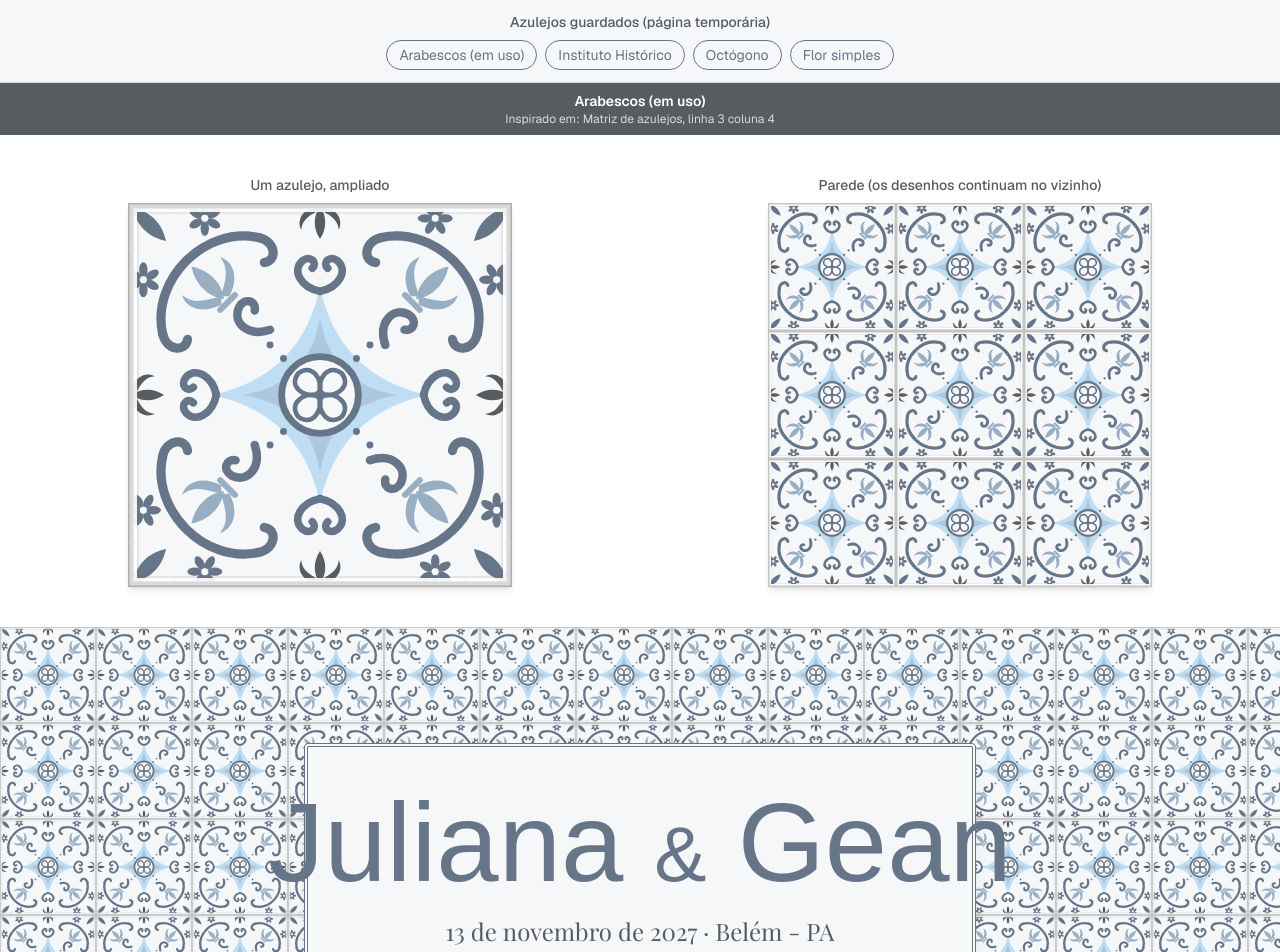
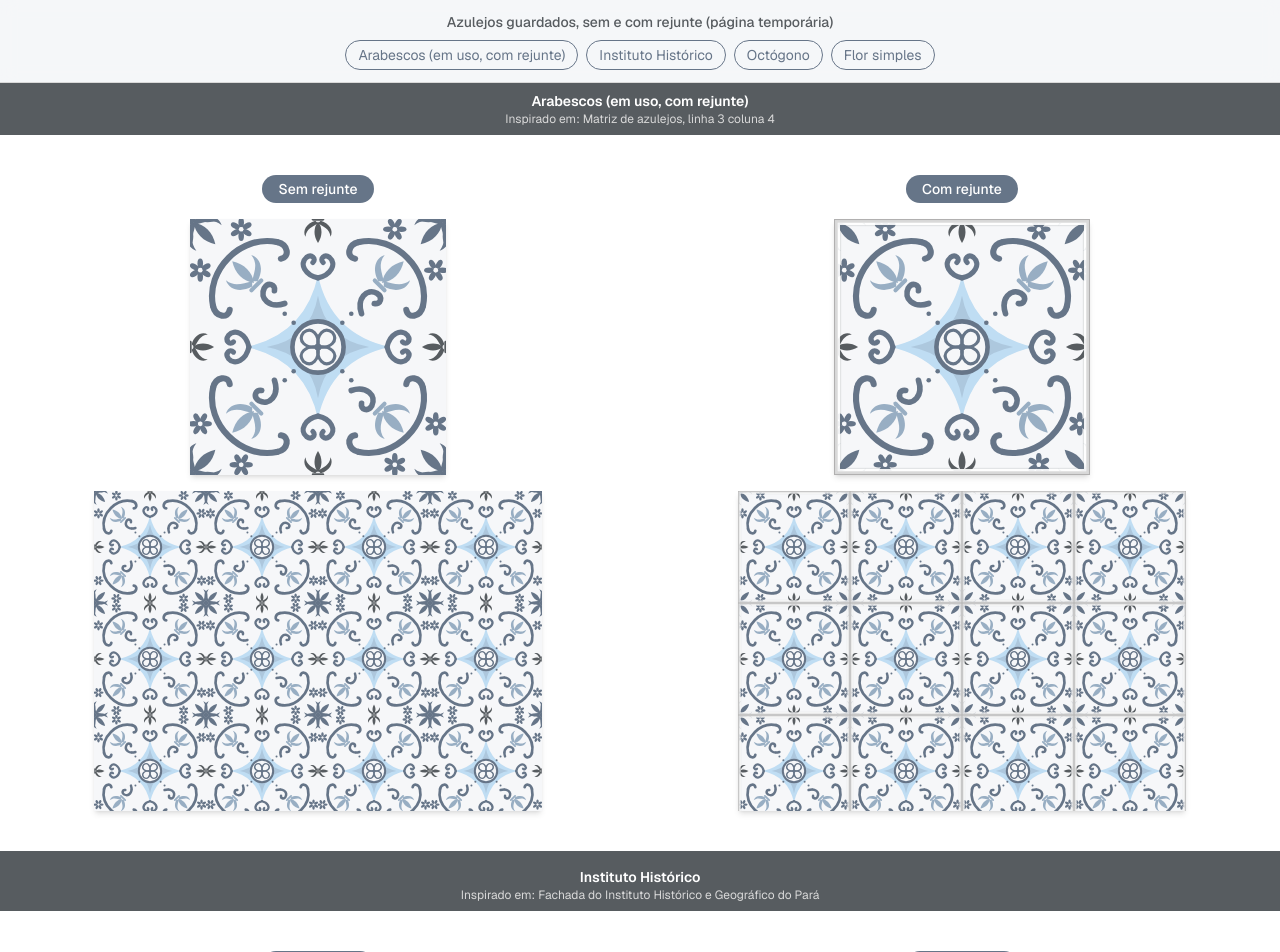
Before and after one commit to gean-costa/wedding-gj-site, a Next.js app: page /estilos/azulejo-novo in a window 1280 px wide. Shown: the top 952 px of the page. Built offline with nearby package versions, Linux system fonts and the light colour scheme; a web font is replaced by a local one.

Commit message:
Azulejos: rejunte opcional (withJoint) e vitrine com versões sem e com rejunte

```diff
--- a/src/app/estilos/azulejo-novo/page.tsx
+++ b/src/app/estilos/azulejo-novo/page.tsx
@@ -1,17 +1,32 @@
 // Página TEMPORÁRIA (não publicar): vitrine dos desenhos de azulejo guardados
-// em src/components/AzulejoDesigns.tsx. O site usa o Arabescos.
+// em src/components/AzulejoDesigns.tsx, cada um sem e com rejunte.
+// O site usa o Arabescos com rejunte.
+import type { ComponentType } from "react";
 import type { Metadata } from "next";
 import { AzulejoBackground } from "@/components/Azulejo";
 import { azulejoDesigns } from "@/components/AzulejoDesigns";
-import { wedding } from "@/lib/wedding";
 
 export const metadata: Metadata = { title: "Azulejos guardados" };
+
+function Variant({ id, label, Tile }: { id: string; label: string; Tile: ComponentType }) {
+  return (
+    <div className="flex flex-col items-center gap-4">
+      <p className="rounded-full bg-primary px-4 py-1 text-sm font-medium text-white">{label}</p>
+      <svg viewBox="0 0 100 100" className="w-56 max-w-full shadow-md sm:w-64" aria-hidden>
+        <Tile />
+      </svg>
+      <div className="relative h-64 w-full max-w-md overflow-hidden shadow-md sm:h-80">
+        <AzulejoBackground id={id} Tile={Tile} size={112} />
+      </div>
+    </div>
+  );
+}
 
 export default function AzulejoNovoPage() {
   return (
     <main className="flex-1">
       <header className="sticky top-0 z-20 border-b border-mist bg-paper/90 px-4 py-3 text-center backdrop-blur">
-        <p className="mb-2 text-sm font-medium">Azulejos guardados (página temporária)</p>
+        <p className="mb-2 text-sm font-medium">Azulejos guardados, sem e com rejunte (página temporária)</p>
         <ul className="flex flex-wrap justify-center gap-2 text-xs sm:text-sm">
           {azulejoDesigns.map((d) => (
             <li key={d.id}>
@@ -23,38 +38,15 @@ export default function AzulejoNovoPage() {
         </ul>
       </header>
 
-      {azulejoDesigns.map(({ id, name, source, Tile }) => (
+      {azulejoDesigns.map(({ id, name, source, Tile, TileComRejunte }) => (
         <section key={id} id={id} className="scroll-mt-24 border-b-8 border-ink">
           <div className="bg-ink px-4 py-2 text-center text-white">
             <p className="text-sm font-semibold">{name}</p>
             <p className="text-xs text-mist">Inspirado em: {source}</p>
           </div>
-
-          <div className="grid items-center gap-8 bg-white px-4 py-10 md:grid-cols-2">
-            <div className="flex flex-col items-center gap-2">
-              <p className="text-sm font-medium">Um azulejo, ampliado</p>
-              <svg viewBox="0 0 100 100" className="w-72 max-w-full shadow-md sm:w-96" aria-hidden>
-                <Tile />
-              </svg>
-            </div>
-            <div className="flex flex-col items-center gap-2">
-              <p className="text-sm font-medium">Parede (os desenhos continuam no vizinho)</p>
-              <div className="relative h-72 w-72 max-w-full overflow-hidden shadow-md sm:h-96 sm:w-96">
-                <AzulejoBackground id={`parede-${id}`} Tile={Tile} size={128} />
-              </div>
-            </div>
-          </div>
-
-          <div className="relative flex min-h-[480px] items-center justify-center px-4 py-14">
-            <AzulejoBackground id={`hero-${id}`} Tile={Tile} />
-            <div className="relative flex w-full max-w-2xl flex-col items-center gap-4 rounded-sm border-4 border-double border-primary bg-paper px-4 py-10 text-center shadow-lg sm:px-14">
-              <h2 className="whitespace-nowrap font-script text-[clamp(3rem,14vw,7rem)] leading-none text-primary">
-                {wedding.brideFirstName} <span className="text-[0.7em]">&</span> {wedding.groomFirstName}
-              </h2>
-              <p className="font-serif text-lg sm:text-2xl">
-                {wedding.dateLabel} · {wedding.city}
-              </p>
-            </div>
+          <div className="grid gap-10 bg-white px-4 py-10 md:grid-cols-2">
+            <Variant id={`sem-${id}`} label="Sem rejunte" Tile={Tile} />
+            <Variant id={`com-${id}`} label="Com rejunte" Tile={TileComRejunte} />
           </div>
         </section>
       ))}
--- a/src/components/AzulejoDesigns.tsx
+++ b/src/components/AzulejoDesigns.tsx
@@ -173,7 +173,7 @@ function FleurDeLis({ color }: { color: string }) {
 // Rejunte entre azulejos + brilho do esmalte na borda de cada peça. Desenhado
 // por cima do azulejo: o traço na borda é cortado ao meio, então cada lado da
 // junta mostra metade e os dois vizinhos juntos formam a junta inteira.
-function TileJoint() {
+export function TileJoint() {
   return (
     <g fill="none">
       <rect width="100" height="100" stroke="#D9D9D9" strokeWidth="3.2" />
@@ -241,8 +241,6 @@ export function TileArabesco() {
           <FleurDeLis color={INK} />
         </g>
       ))}
-
-      <TileJoint />
     </>
   );
 }
@@ -256,7 +254,6 @@ export function TileFlor() {
   return (
     <g transform="scale(1.5625)">
       <rect width="64" height="64" fill={PAPER} />
-      <rect width="64" height="64" fill="none" stroke="#D9D9D9" />
       {quarters.map((a) => (
         <ellipse key={a} cx="32" cy="18" rx="6" ry="11" fill={LIGHT} transform={`rotate(${a} 32 32)`} />
       ))}
@@ -272,9 +269,26 @@ export function TileFlor() {
   );
 }
 
-export const azulejoDesigns: { id: string; name: string; source: string; Tile: ComponentType }[] = [
-  { id: "arabesco", name: "Arabescos (em uso)", source: "Matriz de azulejos, linha 3 coluna 4", Tile: TileArabesco },
-  { id: "instituto", name: "Instituto Histórico", source: "Fachada do Instituto Histórico e Geográfico do Pará", Tile: TileInstituto },
-  { id: "octogono", name: "Octógono", source: "Matriz de azulejos, linha 1 coluna 4", Tile: TileOctogono },
-  { id: "flor", name: "Flor simples", source: "Primeira versão usada no site", Tile: TileFlor },
+// Os desenhos acima não têm rejunte; esta função cria a versão com rejunte.
+export function withJoint(Tile: ComponentType): ComponentType {
+  function TileWithJoint() {
+    return (
+      <>
+        <Tile />
+        <TileJoint />
+      </>
+    );
+  }
+  return TileWithJoint;
+}
+
+export const TileArabescoComRejunte = withJoint(TileArabesco);
+
+type Design = { id: string; name: string; source: string; Tile: ComponentType; TileComRejunte: ComponentType };
+
+export const azulejoDesigns: Design[] = [
+  { id: "arabesco", name: "Arabescos (em uso, com rejunte)", source: "Matriz de azulejos, linha 3 coluna 4", Tile: TileArabesco, TileComRejunte: TileArabescoComRejunte },
+  { id: "instituto", name: "Instituto Histórico", source: "Fachada do Instituto Histórico e Geográfico do Pará", Tile: TileInstituto, TileComRejunte: withJoint(TileInstituto) },
+  { id: "octogono", name: "Octógono", source: "Matriz de azulejos, linha 1 coluna 4", Tile: TileOctogono, TileComRejunte: withJoint(TileOctogono) },
+  { id: "flor", name: "Flor simples", source: "Primeira versão usada no site", Tile: TileFlor, TileComRejunte: withJoint(TileFlor) },
 ];
```
Also changed, not shown: src/components/Azulejo.tsx (+4 -4 lines), 1 other file (tests, documents, lock files or other folders).
